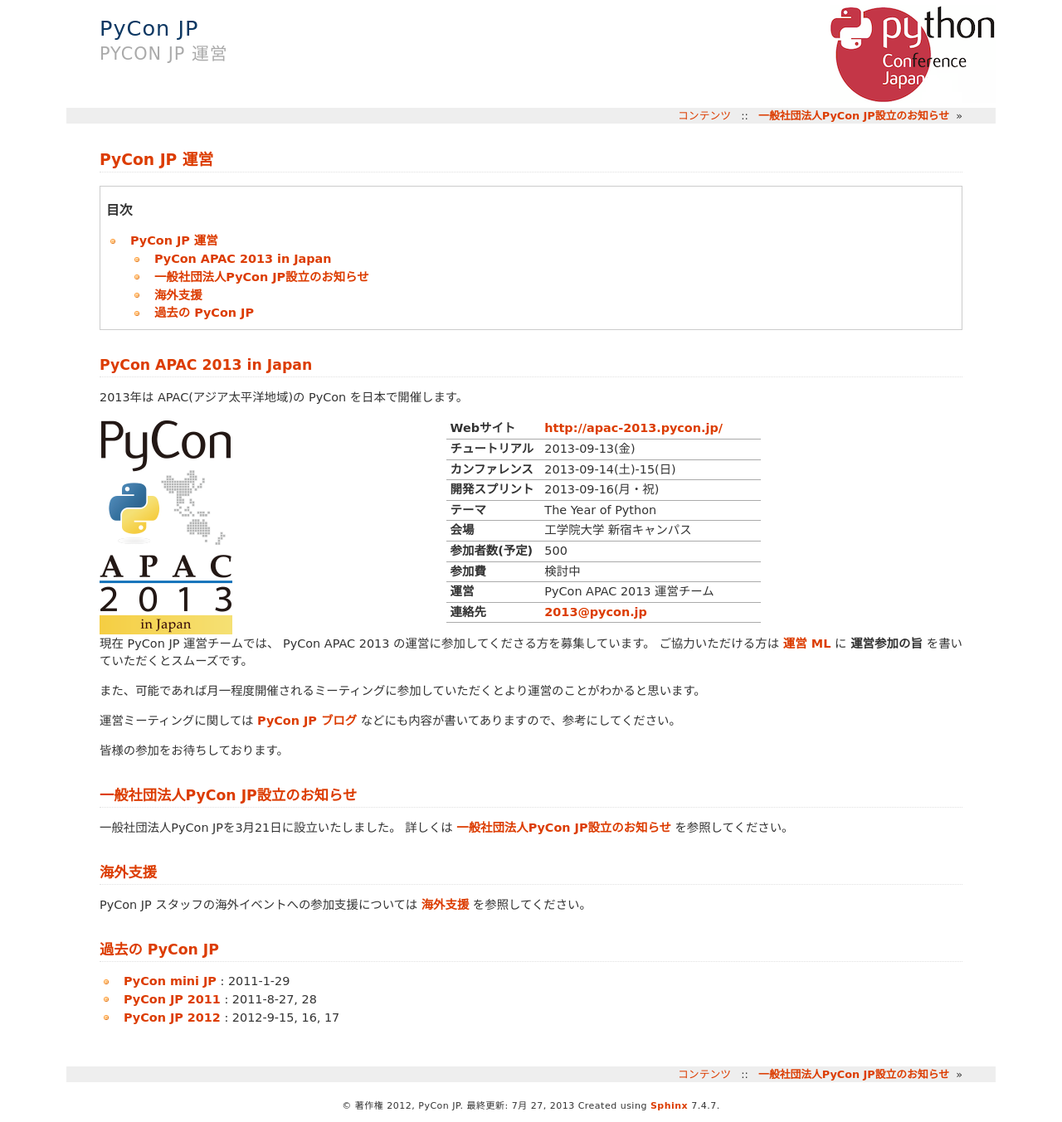
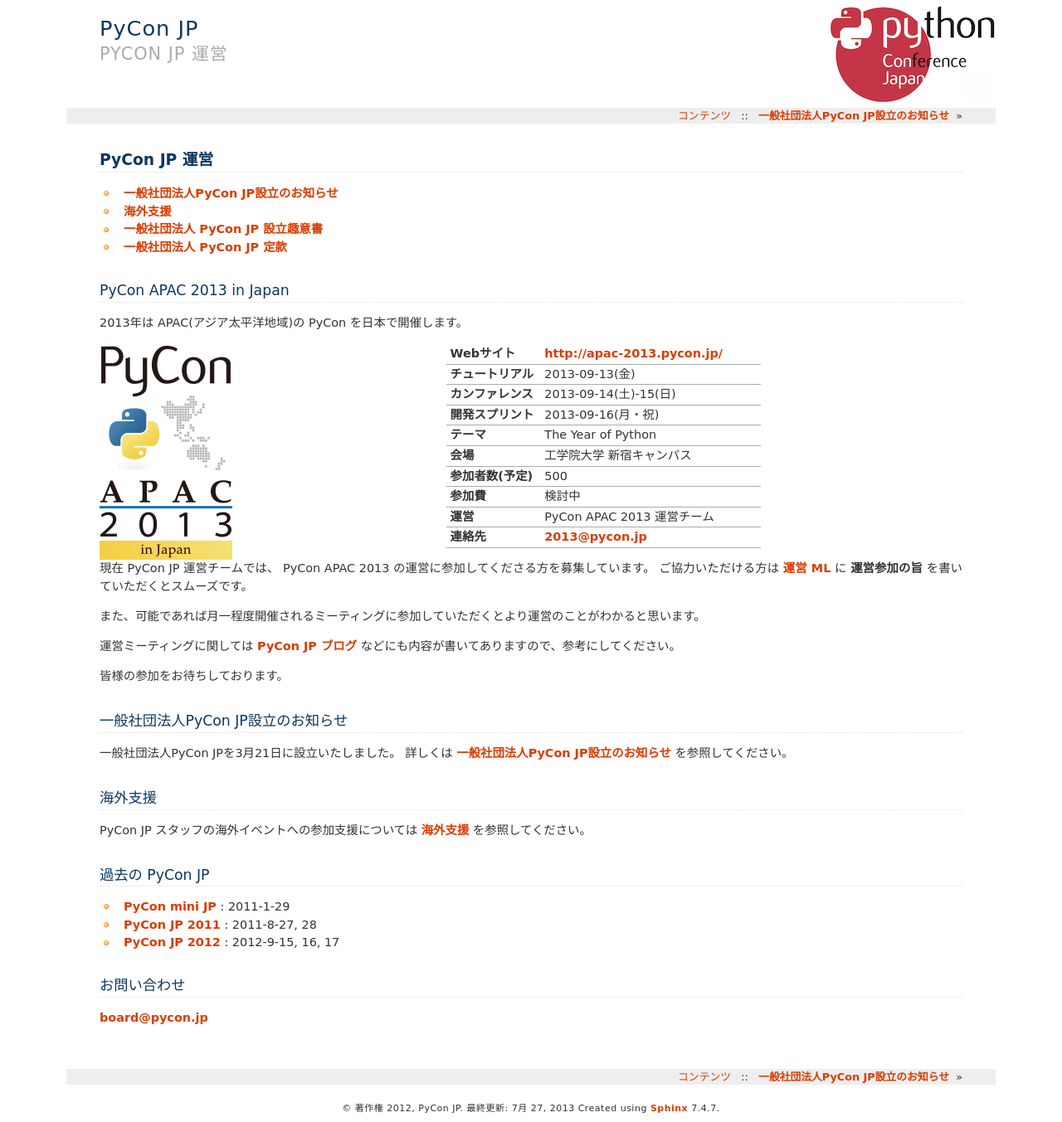
Before and after one commit to pyconjp/www.pycon.jp, a Sphinx documentation site: the page built from source/index.rst, in a window 1280 px wide. Shown: the whole page at 83% size. Built offline with Sphinx 7.4.7, drawn with Linux system fonts in a browser that asks for light colours.

Commit message:
目次を追加、問い合わせのメールアドレスを追加

```diff
--- a/source/index.rst
+++ b/source/index.rst
@@ -3,12 +3,16 @@
 ===============
 
 .. toctree::
-   :hidden:
+   :maxdepth: 1
 
    foundation
    support
+   charter
+   contract
 
-.. contents:: 目次
+.. board
+
+.. .. contents:: 目次
 
 
 PyCon APAC 2013 in Japan
@@ -77,3 +76,7 @@
   : 2011-8-27, 28
 - `PyCon JP 2012 <http://2012.pycon.jp>`_
   : 2012-9-15, 16, 17
+
+お問い合わせ
+============
+board@pycon.jp
```
Also changed, not shown: other parts of source/index.rst (+0 -5 lines).
